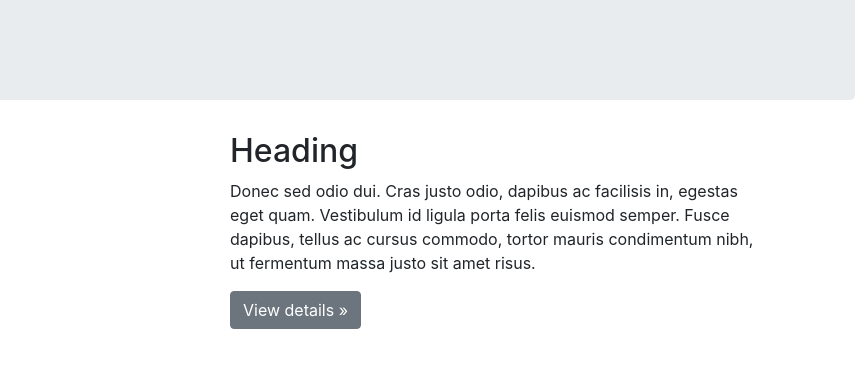
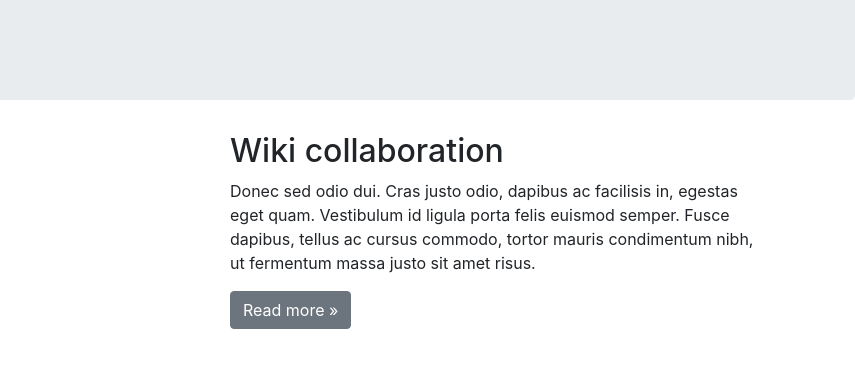
Before and after one commit to luisagalva/portfolio, a plain HTML site: page index.html in a window 1280 px wide. Shown: the part 940-1319 px from the top of the page, 425-1280 px from the left. Drawn offline with nearby package versions, Linux system fonts and the light colour scheme.

Commit message:
new video

```diff
--- a/index.html
+++ b/index.html
@@ -96,12 +96,12 @@
                         src="https://leer.amazon.com.mx/kp/card?asin=B09KPHRF96&preview=inline&linkCode=kpe&ref_=cm_sw_r_kb_dp_5CRK0XTQF08MGGH662KY&hideBuy=true&hideShare=true"></iframe>
                 </div>
                 <div class="col-md-6">
-                    <h2>Heading</h2>
+                    <h2>Wiki collaboration</h2>
                     <p>Donec sed odio dui. Cras justo odio, dapibus ac facilisis in, egestas eget quam. Vestibulum id
                         ligula porta felis euismod semper. Fusce dapibus, tellus ac cursus commodo, tortor mauris
                         condimentum nibh, ut fermentum massa justo sit amet risus.</p>
                     <p><a class="btn btn-secondary" href="https://getbootstrap.com/docs/4.0/examples/jumbotron/#"
-                            role="button">View details »</a></p>
+                            role="button">Read more »</a></p>
                 </div>
             </div>
 
```
